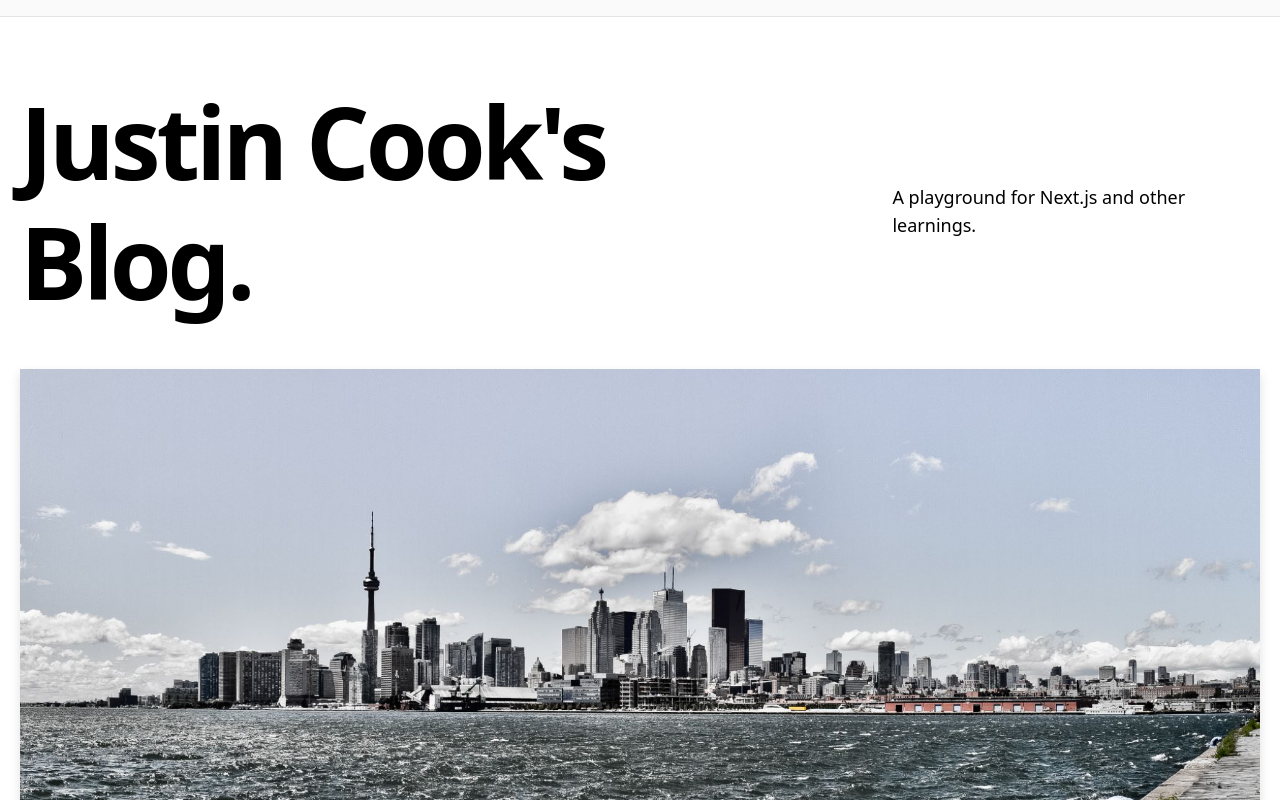
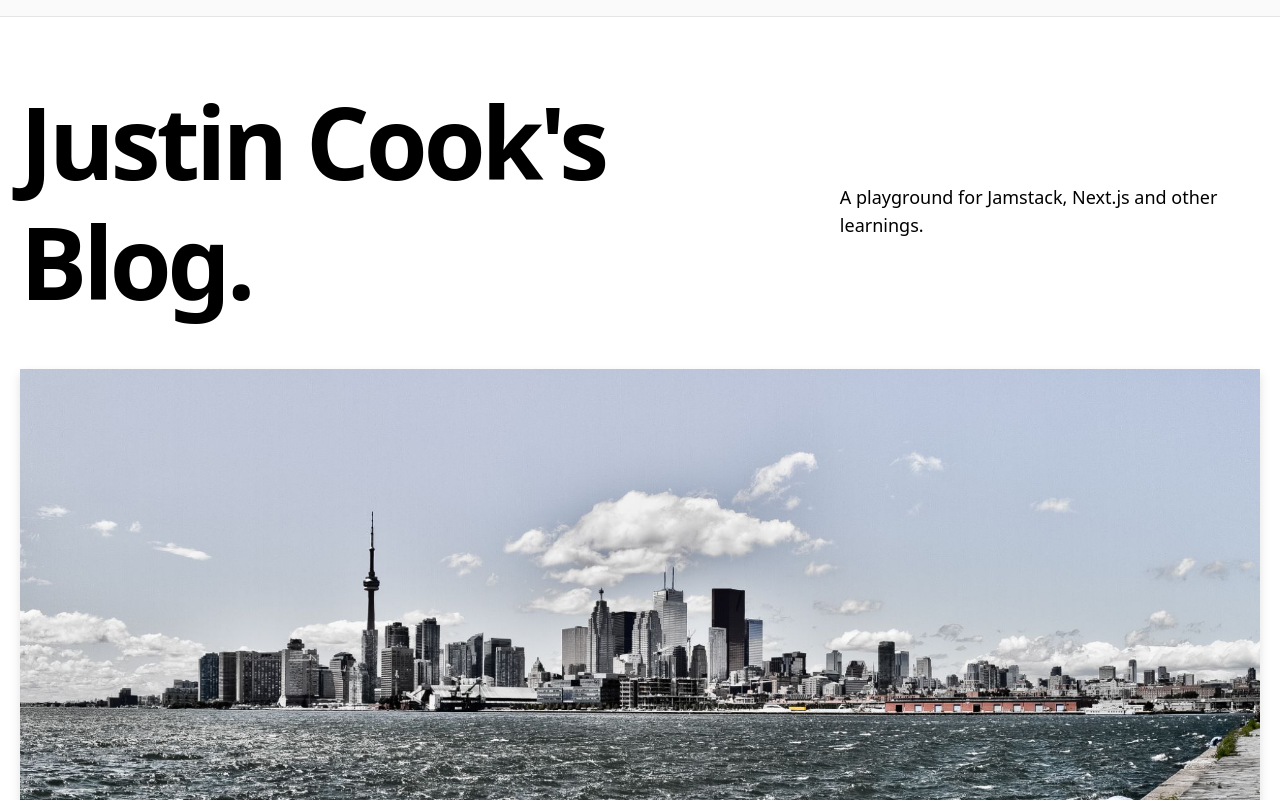
Before and after one commit to JC9thCO/blog-starter-kit, a Next.js app: page / in a window 1280 px wide. Shown: the top 800 px of the page. Built offline with nearby package versions, Linux system fonts and the light colour scheme.

Commit message:
Added to intro

```diff
--- a/components/intro.tsx
+++ b/components/intro.tsx
@@ -7,7 +7,7 @@ const Intro = () => {
         Justin Cook's Blog.
       </h1>
       <h4 className="text-center md:text-left text-lg mt-5 md:pl-8">
-        A playground for Next.js and other learnings.
+        A playground for Jamstack, Next.js and other learnings.
       </h4>
     </section>
   )
```
